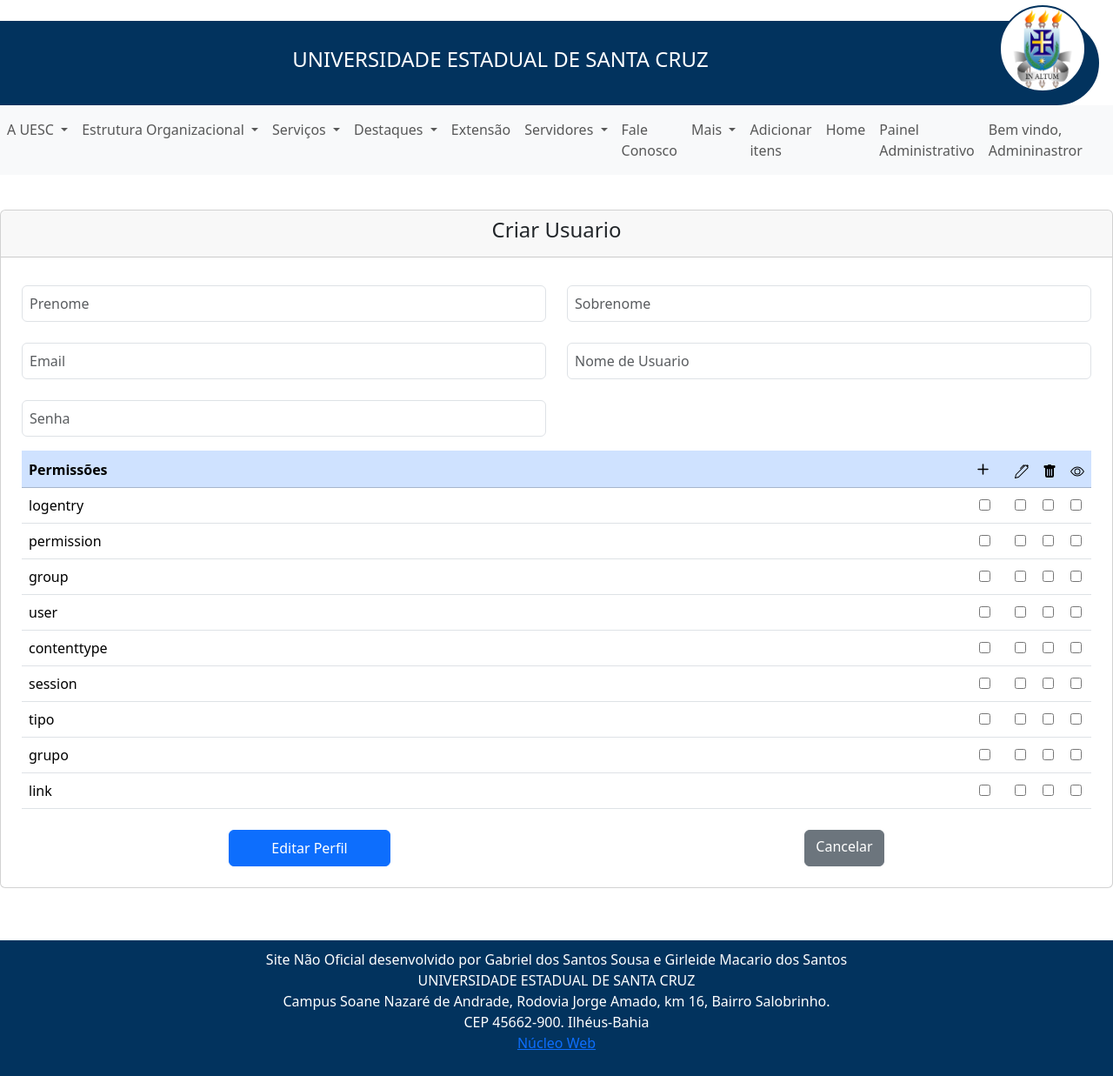
After one commit to gsousa143/site_uesc, a Django app: page /criar_usuario/ in a window 1280 px wide. The commit adds this page. Shown: the whole page at 87% size. Run offline with Django 5.2, Linux system fonts and the light colour scheme; a user stored in the database is signed in.

Commit message:
entrega 4

```diff
--- a/uesc/uesc_app/forms.py
+++ b/uesc/uesc_app/forms.py
@@ -44,19 +44,7 @@
         self.fields['tipo'].widget.attrs.update(
             {'placeholder':"Titulo do Tipo", 'class': 'form-control my-2 p-2'})
 
-class LoginForm (forms.ModelForm):
-    class Meta:
-        model = User
-        fields = ["username", "password"]
-        widgets = {'password': PasswordInput()}
-    def __init__(self, *args, **kwargs):
-        super().__init__(*args, **kwargs)
-        self.fields['username'].widget.attrs.update(
-            {'placeholder':"Nome de Usuario", 'class': 'form-control my-2 p-2'})
-        self.fields['password'].widget.attrs.update(
-            {'placeholder':"Senha", 'class': 'form-control my-2 p-2'})
-
-class cadastroForm(forms.ModelForm):
+class UsuarioForm(forms.ModelForm):
     class Meta:
         model = User
         fields = ["username","password","email","first_name","last_name"]
--- a/uesc/uesc_app/models.py
+++ b/uesc/uesc_app/models.py
@@ -1,4 +1,5 @@
 from django.db import models
+from django.contrib.auth.models import User
 
 class Tipo(models.Model):
     tipo = models.CharField(max_length=100)
--- a/uesc/uesc_app/templates/additens.html
+++ b/uesc/uesc_app/templates/add_itens.html
@@ -11,7 +11,7 @@
             <h4>Adicionar Tipo</h4>
         </div>
         <div class="card-body">
-            <form action="{% url 'formTipo' %}" method="post">
+            <form action="{% url 'add_tipo' %}" method="post">
                 {% csrf_token %}
                 {{ form_tipo.as_p }}
                 <button class="btn btn-primary" type="submit">Salvar Tipo</button>
@@ -24,7 +24,7 @@
             <h4>Adicionar Grupo</h4>
         </div>
         <div class="card-body">
-            <form action="{% url 'formGrupo' %}" method="post">
+            <form action="{% url 'add_grupo' %}" method="post">
                 {% csrf_token %}
                 {{ form_grupo.as_p }}
                 <button class="btn btn-primary" type="submit">Salvar Grupo</button>
@@ -37,7 +37,7 @@
             <h4>Adicionar Link</h4>
         </div>
         <div class="card-body">
-            <form action="{% url 'formLink' %}" method="post">
+            <form action="{% url 'add_link' %}" method="post">
                 {% csrf_token %}
                 {{ form_link.as_p }}
                 <button class="btn btn-primary" type="submit">Salvar Link</button>
--- a/uesc/uesc_app/templates/base.html
+++ b/uesc/uesc_app/templates/base.html
@@ -133,7 +133,7 @@
                 </ul>
               </li>
               <li class="nav-item">
-                <a class="nav-link" href="{% url 'additens' %}">Adicionar itens</a>
+                <a class="nav-link" href="{% url 'add_itens' %}">Adicionar itens</a>
               </li>
             </ul>
           </div>
@@ -144,14 +144,14 @@
               </li>
               {% if  user.is_superuser %}
               <li class="nav-item">
-                <a class="nav-link" href="{% url 'adm' %}">Painel Administrativo</a>
+                <a class="nav-link" href="{% url 'painel' %}">Painel Administrativo</a>
               </li>
               {% endif %}
               <li class="nav-item">
                 {% if user.is_authenticated %}
-                <a class="nav-link" href="{% url 'usuario' %}">Bem vindo, {{user.first_name}}</a>
+                <a class="nav-link" href="{% url 'perfil' %}">Bem vindo, {{user.first_name}}</a>
                 {%else%}
-                <a class="nav-link" href="{% url 'usuario' %}">Login</a>
+                <a class="nav-link" href="{% url 'perfil' %}">Login</a>
                 {%endif%}
               </li>
             </ul>
--- /dev/null
+++ b/uesc/uesc_app/templates/criar_usuario.html
@@ -0,0 +1,87 @@
+{% extends "base.html" %}
+{% load static %}
+
+{% block main %}
+<div class="card m-8">
+    <div class="card-header">
+        <h4 class="text-center">
+            Criar Usuario
+        </h4>
+    </div>
+    <div class="card-body">
+        <form method="post" action="{% url 'criar_usuario_painel' %}" class="d-flex flex-column align-content-around m-2 gap-2">
+            {% csrf_token %}
+            <div class="row">
+                <div class="col-6">
+                    {{ form_usuario.first_name }}
+                </div>
+                <div class="col-6">
+                    {{ form_usuario.last_name }}
+                </div>
+            </div>
+            <div class="row">
+                <div class="col-6">
+                    {{ form_usuario.email }}
+                </div>
+                <div class="col-6">
+                    {{ form_usuario.username }}
+                </div>
+            </div>
+            <div class="row">
+                <div class="col-6">
+                    {{ form_usuario.password }}
+                </div>
+                <div class="col-6">
+
+                </div>
+            </div>
+            <div>
+                <table class="table">
+                    <thead class="table-primary">
+                        <tr>
+                            <th>Permissões</th>
+                            <th>
+                                <svg xmlns="http://www.w3.org/2000/svg" width="25" height="25" fill="currentColor" class="bi bi-plus" style="transform: translateX(-.5rem)" viewBox="0 0 16 16">
+                                    <path d="M8 4a.5.5 0 0 1 .5.5v3h3a.5.5 0 0 1 0 1h-3v3a.5.5 0 0 1-1 0v-3h-3a.5.5 0 0 1 0-1h3v-3A.5.5 0 0 1 8 4"/>
+                                </svg>
+                            </th>
+                            <th>
+                                <svg xmlns="http://www.w3.org/2000/svg" width="16" height="16" fill="currentColor" class="bi bi-pen" viewBox="0 0 16 16">
+                                    <path d="m13.498.795.149-.149a1.207 1.207 0 1 1 1.707 1.708l-.149.148a1.5 1.5 0 0 1-.059 2.059L4.854 14.854a.5.5 0 0 1-.233.131l-4 1a.5.5 0 0 1-.606-.606l1-4a.5.5 0 0 1 .131-.232l9.642-9.642a.5.5 0 0 0-.642.056L6.854 4.854a.5.5 0 1 1-.708-.708L9.44.854A1.5 1.5 0 0 1 11.5.796a1.5 1.5 0 0 1 1.998-.001m-.644.766a.5.5 0 0 0-.707 0L1.95 11.756l-.764 3.057 3.057-.764L14.44 3.854a.5.5 0 0 0 0-.708z"/>
+                                </svg>
+                            </th>
+                            <th>
+                                <svg xmlns="http://www.w3.org/2000/svg" width="16" height="16" fill="currentColor" class="bi bi-trash-fill" viewBox="0 0 16 16">
+                                    <path d="M2.5 1a1 1 0 0 0-1 1v1a1 1 0 0 0 1 1H3v9a2 2 0 0 0 2 2h6a2 2 0 0 0 2-2V4h.5a1 1 0 0 0 1-1V2a1 1 0 0 0-1-1H10a1 1 0 0 0-1-1H7a1 1 0 0 0-1 1zm3 4a.5.5 0 0 1 .5.5v7a.5.5 0 0 1-1 0v-7a.5.5 0 0 1 .5-.5M8 5a.5.5 0 0 1 .5.5v7a.5.5 0 0 1-1 0v-7A.5.5 0 0 1 8 5m3 .5v7a.5.5 0 0 1-1 0v-7a.5.5 0 0 1 1 0"/>
+                                </svg>
+                            </th>
+                            <th>
+                                <svg xmlns="http://www.w3.org/2000/svg" width="16" height="16" fill="currentColor" class="bi bi-eye" viewBox="0 0 16 16">
+                                    <path d="M16 8s-3-5.5-8-5.5S0 8 0 8s3 5.5 8 5.5S16 8 16 8M1.173 8a13 13 0 0 1 1.66-2.043C4.12 4.668 5.88 3.5 8 3.5s3.879 1.168 5.168 2.457A13 13 0 0 1 14.828 8q-.086.13-.195.288c-.335.48-.83 1.12-1.465 1.755C11.879 11.332 10.119 12.5 8 12.5s-3.879-1.168-5.168-2.457A13 13 0 0 1 1.172 8z"/>
+                                    <path d="M8 5.5a2.5 2.5 0 1 0 0 5 2.5 2.5 0 0 0 0-5M4.5 8a3.5 3.5 0 1 1 7 0 3.5 3.5 0 0 1-7 0"/>
+                                </svg>
+                            </th>
+                        </tr>
+                    </thead>
+                    <tbody>
+                        {% for key, value in permissoes.items %}
+                            <tr>
+                                <td>{{ key }}</td>
+                                {% for itemkey, itemvalue in value.items %}
+                                    <td width="30">
+                                        <input name="permissoes" value="{{ itemvalue }}" type="checkbox">
+                                    </td>
+                                {% endfor %}
+                            </tr>
+                        {% endfor %}
+                    </tbody>
+                </table>
+            </div>
+            <div class="d-flex flex-row justify-content-around">
+                <button type="submit" class="btn btn-primary px-5 py-2">Editar Perfil</button>
+                <a class="btn btn-secondary" href="{% url 'painel' %}">Cancelar</a>
+            </div>
+        </form>
+    </div>
+</div>
+{% endblock main %}
--- a/uesc/uesc_app/urls.py
+++ b/uesc/uesc_app/urls.py
@@ -6,25 +6,28 @@
     path("noticias/",views.noticias,name="noticias"),
     path("editais/",views.editais,name="editais"),
 
-    path("additens/",views.additens,name="additens"),
-    path("addtipo/",views.formTipo,name="formTipo"),
-    path("addgrupo/",views.formGrupo,name="formGrupo"),
-    path("addlink/",views.formLink,name="formLink"),
+    path("add_itens/",views.add_itens,name="add_itens"),
+    path("add_tipo/",views.add_tipo,name="add_tipo"),
+    path("add_grupo/",views.add_grupo,name="add_grupo"),
+    path("add_link/",views.add_link,name="add_link"),
 
 
-    path("usuario/",views.usuario,name="usuario"),
+    path("perfil/",views.perfil,name="perfil"),
     path("login/",views.login,name="login"),
     path("logout/",views.logout,name="logout"),
     path("cadastro/",views.cadastro,name="cadastro"),
     path("remover/<id>",views.remover, name="remover"),
-    path("editarusuario/<id>",views.editarUsuario,name="editarusuario"),
-    path("criarusuario/<id>",views.editarUsuario,name="criarusuario"),
 
-    path("adm",views.adm,name="adm"),
-    path("admusuario/<id>",views.admusuario,name="admusuario"),
-    path("alternaractive/<id>",views.alternaractive,name="alternaractive"),
-    path("alternarsuperuser/<id>",views.alternarsuperuser,name="alternarsuperuser"),
-    path("alternarstaff/<id>",views.alternarstaff,name="alternarstaff"),
+
+
+    path("painel",views.painel,name="painel"),
+    path("editar_usuario/<id>",views.editar_usuario,name="editar_usuario"),
+    path("editar_usuario_painel/<id>",views.editar_usuario_painel,name="editar_usuario_painel"),
+    path("criar_usuario/",views.criar_usuario,name="criar_usuario"),
+    path("criar_usuario_painel/",views.criar_usuario_painel,name="criar_usuario_painel"),
+    path("alternar_active/<id>",views.alternar_active,name="alternar_active"),
+    path("alternar_superuser/<id>",views.alternar_superuser,name="alternar_superuser"),
+    path("alternar_staff/<id>",views.alternar_staff,name="alternar_staff"),
 
 
 ]
--- a/uesc/uesc_app/views.py
+++ b/uesc/uesc_app/views.py
@@ -1,4 +1,4 @@
-from django.shortcuts import render, redirect
+from django.shortcuts import render
 from .models import *
 from .forms import *
 from django.http import HttpResponseRedirect
@@ -55,15 +55,15 @@
     return render(request, "editais.html", contexto)
 
 
-def additens(request):
+def add_itens(request):
     form_link = LinkForm()
     form_grupo = GrupoForm()
     form_tipo = TipoForm()
 
     contexto = {"form_link": form_link, "form_grupo": form_grupo, "form_tipo": form_tipo}
-    return render(request, "additens.html", contexto)
+    return render(request, "add_itens.html", contexto)
 
-def formLink(request):
+def add_link(request):
     form = LinkForm(request.POST)
     if form.is_valid():
         form.save()
@@ -71,7 +71,7 @@
         messages.error(request, 'Valor inválidos.')
     return HttpResponseRedirect(reverse("additens"))
 
-def formGrupo(request):
+def add_grupo(request):
     form = GrupoForm(request.POST)
     if form.is_valid():
         form.save()
@@ -79,7 +79,7 @@
         messages.error(request, 'Valor inválidos.')
     return HttpResponseRedirect(reverse("additens"))
 
-def formTipo(request):
+def add_tipo(request):
     form = TipoForm(request.POST)
     if form.is_valid():
         form.save()
@@ -95,127 +95,204 @@
             auth_login(request,user = user)
         else:
             messages.error(request, 'Usuário ou senha inválidos.')
-    return HttpResponseRedirect(reverse("usuario"))
+    return HttpResponseRedirect(reverse("perfil"))
 
 
 def logout(request):
     auth_logout(request)
-    return HttpResponseRedirect(reverse("usuario"))
+    return HttpResponseRedirect(reverse("home"))
 
 
-def usuario(request):
-    form_login = LoginForm()
+def perfil(request):
+    form_usuario = UsuarioForm()
     if request.user.is_authenticated:
-        form_cadastro = cadastroForm(instance=request.user)
-    else:
-        form_cadastro = cadastroForm()
-    contexto = {"form_login": form_login,"form_cadastro":form_cadastro}
+        form_usuario = UsuarioForm(instance=request.user)
+    contexto = {"form_usuario": form_usuario}
 
-    return render(request,"usuario.html",contexto)
+    return render(request,"perfil.html",contexto)
 
 
 def cadastro(request):
     if request.method=="POST":
-        form_cadastro = cadastroForm(request.POST)
-        if form_cadastro.is_valid():
+        form_usuario = UsuarioForm(request.POST)
+        if form_usuario.is_valid():
             if request.POST.get("password")!=request.POST.get("confirmacao"):
-                form_cadastro.add_error("password","As senhas devem ser iguais")
+                form_usuario.add_error("password","As senhas devem ser iguais")
             else:
-                form_cadastro = form_cadastro.save(commit=False)
-                form_cadastro.password = make_password(form_cadastro.password)
-                form_cadastro.save()
+                form_usuario = form_usuario.save(commit=False)
+                form_usuario.password = make_password(form_usuario.password)
+                form_usuario.save()
                 return HttpResponseRedirect(reverse("home"))
 
-    form_cadastro = cadastroForm()
-    contexto = {"form_cadastro":form_cadastro}
+    form_usuario = UsuarioForm()
+    contexto = {"form_usuario":form_usuario}
     return render(request,"cadastro.html",contexto)
 
 
 def remover(request,id):
+    if request.user.is_authenticaded:
         user = User.objects.get(id=id)
         user.delete()
         auth_logout(request)
+    return HttpResponseRedirect(reverse("home"))
+
+
+
+
+
+
+
+def painel(request):
+    if request.method == "GET" and request.user.is_authenticated and request.user.is_superuser:
+        usuarios = User.objects.all;
+        contexto = {"usuarios":usuarios}
+        return render(request, "painel.html", contexto)
+    return HttpResponseRedirect(reverse('home'))
+
+
+
+def alternar_active(request,id):
+    if request.user.is_authenticated and request.user.is_superuser:
+        usuario = User.objects.get(id = id)
+        usuario.is_active = not usuario.is_active
+        usuario.save()
+        return HttpResponseRedirect(reverse("painel"))
+    else:
+        return HttpResponseRedirect(reverse("home"))
+
+
+
+def alternar_superuser(request,id):
+    if request.user.is_authenticated and request.user.is_superuser:
+        usuario = User.objects.get(id = id)
+        usuario.is_superuser = not usuario.is_superuser
+        usuario.save()
+        return HttpResponseRedirect(reverse("painel"))
+    else:
+        return HttpResponseRedirect(reverse("home"))
+
+def alternar_staff(request,id):
+    if request.user.is_authenticated and request.user.is_superuser:
+        usuario = User.objects.get(id = id)
+        usuario.is_staff = not usuario.is_staff
+        usuario.save()
+        return HttpResponseRedirect(reverse("painel"))
+    else:
+        return HttpResponseRedirect(reverse("home"))
+
+
+def editar_usuario(request, id):
+    if request.user.is_authenticated and request.user.is_superuser:
+        permissoes = Permission.objects.order_by('id')
+        permissoes_agrupadas = {}
+        for permissao in permissoes:
+            objeto = permissao.codename.split("_")
+            if objeto[1] not in permissoes_agrupadas:
+                permissoes_agrupadas[objeto[1]] = {objeto[0]: permissao.id}
+            else:
+                permissoes_agrupadas[objeto[1]][objeto[0]] = permissao.id
+
+        usuario = User.objects.get(id=id)
+        form_usuario = UsuarioForm(instance=usuario)
+        permissoes_usuario = usuario.user_permissions.values_list('id', flat=True)
+
+        contexto = {
+            "usuario": usuario,
+            "permissoes": permissoes_agrupadas,
+            "form_usuario": form_usuario,
+            "grupos": Group.objects.all(),
+            "permissoes_usuario": permissoes_usuario,
+        }
+
+        return render(request, "editar_usuario.html", contexto)
+    else:
         return HttpResponseRedirect(reverse("home"))
 
 
 
 
-def editarUsuario (request,id):
-    if request.method == 'POST':
+def editar_usuario_painel(request, id):
+    if request.method == 'POST' and request.user.is_authenticated and request.user.is_superuser:
         usuario = User.objects.get(id=id)
         novo_usuario = request.POST.copy()
-        novo_usuario["password"] = usuario.password
-        user = cadastroForm(instance=usuario, data=novo_usuario)
+        novo_usuario["password"] = usuario.password  # Keep the existing password
+        user_form = UsuarioForm(instance=usuario, data=novo_usuario)
 
-        if user.is_valid:
+        if user_form.is_valid():
+            user = user_form.save(commit=False)
+            user.password = usuario.password  # Ensure password is not hashed again
+            user.save()
 
+            # Prepare the permission list
             permlist = []
-            for permissao in request.POST.getlist("permissao"):
+            permissoes = request.POST.getlist("permissoes")
+            for permissao in permissoes:
                 permlist.append(Permission.objects.get(id=permissao))
-            user = user.save(commit=False)
-            user.password = make_password(user.password)
-            user.save()
+
             user.user_permissions.set(permlist)
             user.save()
+
+            return HttpResponseRedirect(reverse('painel'))
+        else:
+            permissoes = Permission.objects.order_by('id')
+            permissoes_agrupadas = {}
+            for permissao in permissoes:
+                objeto = permissao.codename.split("_")
+                if objeto[1] not in permissoes_agrupadas:
+                    permissoes_agrupadas[objeto[1]] = {objeto[0]: permissao.id}
+                else:
+                    permissoes_agrupadas[objeto[1]][objeto[0]] = permissao.id
+
+            permissoes_usuario = usuario.user_permissions.values_list('id', flat=True)
+
+            contexto = {
+                "usuario": usuario,
+                "permissoes": permissoes_agrupadas,
+                "form_usuario": user_form,
+                "grupos": Group.objects.all(),
+                "permissoes_usuario": permissoes_usuario,
+            }
+            return render(request, "editar_usuario.html", contexto)
+
     return HttpResponseRedirect(reverse('home'))
 
 
-def adm(request):
-    if request.method == "GET" and request.user.is_superuser:
-        usuarios = User.objects.all;
-        contexto = {"usuarios":usuarios}
-        return render(request, "adm.html", contexto)
-    return HttpResponseRedirect(reverse('home'))
-
-'''
-def editarpermissao(request,id):
-    usuario = User.objects.get(id = id)
-    form_cadastro = cadastroForm(instance=usuario)
-    contexto = {"usuario":usuario,"form_cadastro":form_cadastro}
-    return render(request, "editarpermissao.html", contexto)
-'''
-
-def alternaractive(request,id):
-    usuario = User.objects.get(id = id)
-    usuario.is_active = not usuario.is_active
-    usuario.save()
-    return HttpResponseRedirect(reverse("adm"))
 
 
 
-def alternarsuperuser(request,id):
-    usuario = User.objects.get(id = id)
-    usuario.is_superuser = not usuario.is_superuser
-    usuario.save()
-    return HttpResponseRedirect(reverse("adm"))
+def criar_usuario(request):
+    if request.user.is_authenticated and request.user.is_superuser:
+        form = UsuarioForm
+        permissoes = Permission.objects.order_by('id')
+        permissoes_agrupadas = {}
+        for permissao in permissoes:
+            objeto = permissao.codename.split("_")
+            if objeto[1] not in permissoes_agrupadas:
+                permissoes_agrupadas[objeto[1]] = {objeto[0]: permissao.id}
+            else:
+                permissoes_agrupadas[objeto[1]][objeto[0]] = permissao.id
+        contexto = {
+            "form_usuario": form,
+            "permissoes": permissoes_agrupadas}
 
+        return render(request,"criar_usuario.html", contexto)
+    return HttpResponseRedirect(reverse("home"))
 
-def alternarstaff(request,id):
-    usuario = User.objects.get(id = id)
-    usuario.is_staff = not usuario.is_staff
-    usuario.save()
-    return HttpResponseRedirect(reverse("adm"))
+def criar_usuario_painel(request):
+    if request.method=="POST" and request.user.is_authenticated and request.user.is_superuser:
+        form_usuario = UsuarioForm(request.POST)
+        if form_usuario.is_valid():
 
+            permlist = []
+            permissoes = request.POST.getlist("permissoes")
+            for permissao in permissoes:
+                permlist.append(Permission.objects.get(id=permissao))
 
-def admusuario(request,id):
+            form_usuario = form_usuario.save(commit=False)
+            form_usuario.password = make_password(form_usuario.password)
+            form_usuario.save()
+            form_usuario.user_permissions.set(permlist)
+            form_usuario.save()
+            return HttpResponseRedirect(reverse("painel"))
 
-    permissoes = Permission.objects.order_by('id')
-    permissoes_agrupadas = {}
-    for permissao in permissoes:
-        objeto = permissao.codename.split("_")
-        if objeto[1] not in permissoes_agrupadas:
-            permissoes_agrupadas[objeto[1]] = {objeto[0] : permissao.id}
-        else:
-            permissoes_agrupadas[objeto[1]][objeto[0]] = permissao.id
-
-
-    usuario = User.objects.get(id=id)
-    form_cadastro = cadastroForm(instance=usuario)
-    contexto = {
-    "usuario":usuario,
-    "permissoes":permissoes_agrupadas,
-    "form_cadastro":form_cadastro,
-    "grupos": Group.objects.all(),
-    }
-
-    return render(request,"admusuario.html",contexto)
+    return HttpResponseRedirect(reverse("home"))
```
Also changed, not shown: uesc/uesc_app/templates/cadastro.html (+5 -5 lines), uesc/uesc_app/templates/editar_usuario.html (renamed from uesc/uesc_app/templates/admusuario.html, +41 -27 lines), uesc/uesc_app/templates/painel.html (renamed from uesc/uesc_app/templates/adm.html, +5 -5 lines), uesc/uesc_app/templates/perfil.html (renamed from uesc/uesc_app/templates/usuario.html, +14 -14 lines), uesc/db.sqlite3, uesc/uesc_app/admin.py (line endings or trailing spaces), uesc/uesc_app/migrations/0007_cargo_usuario.py (added), uesc/uesc_app/migrations/0008_alter_cargo_nome.py (added), uesc/uesc_app/migrations/0009_usuario_cpf.py (added), uesc/uesc_app/migrations/0010_remove_usuario_cargo_remove_usuario_user_ptr_and_more.py (added).
